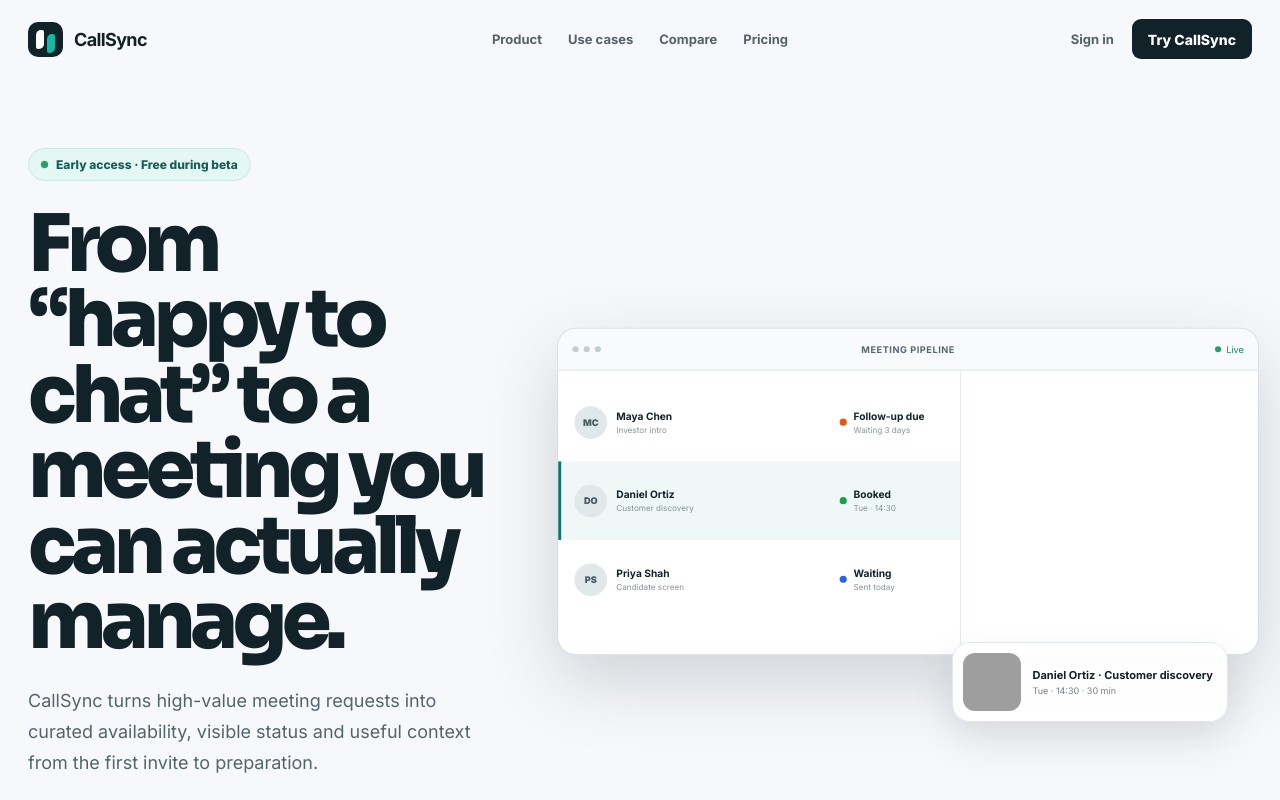
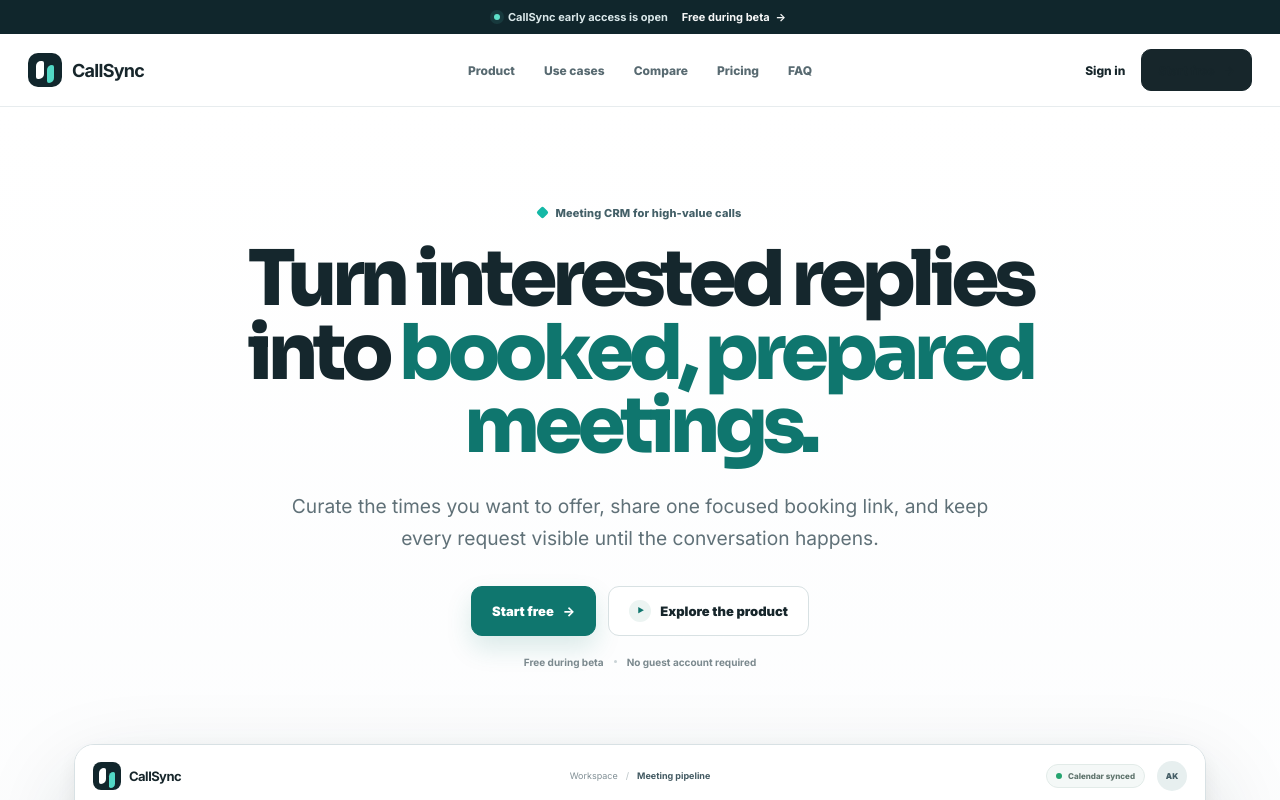
Before and after one commit to Ayush-Khemani/CallSync, a React (Create React App) app in the folder frontend/: page / in a window 1280 px wide. Shown: the top 800 px of the page. Built offline with nearby package versions, Linux system fonts and the light colour scheme; no server answers; grey boxes are pictures that could not be loaded.

Commit message:
Route homepage to focused SaaS hero

```diff
--- a/frontend/src/index.js
+++ b/frontend/src/index.js
@@ -2,7 +2,7 @@
 import ReactDOM from 'react-dom/client';
 import './index.css';
 import App from './App';
-import LandingPageV5 from './LandingPageV5';
+import LandingPageV6 from './LandingPageV6';
 import reportWebVitals from './reportWebVitals';
 
 const NAVIGATION_EVENT = 'callsync:navigation';
@@ -32,7 +32,7 @@
     };
   }, []);
 
-  return pathname === '/' ? <LandingPageV5 /> : <App />;
+  return pathname === '/' ? <LandingPageV6 /> : <App />;
 }
 
 const root = ReactDOM.createRoot(document.getElementById('root'));
```
